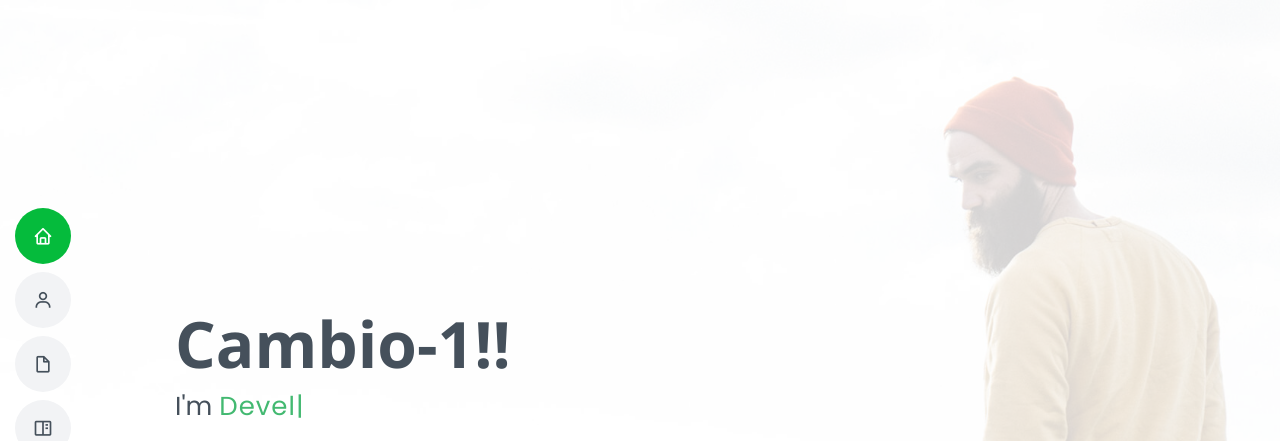
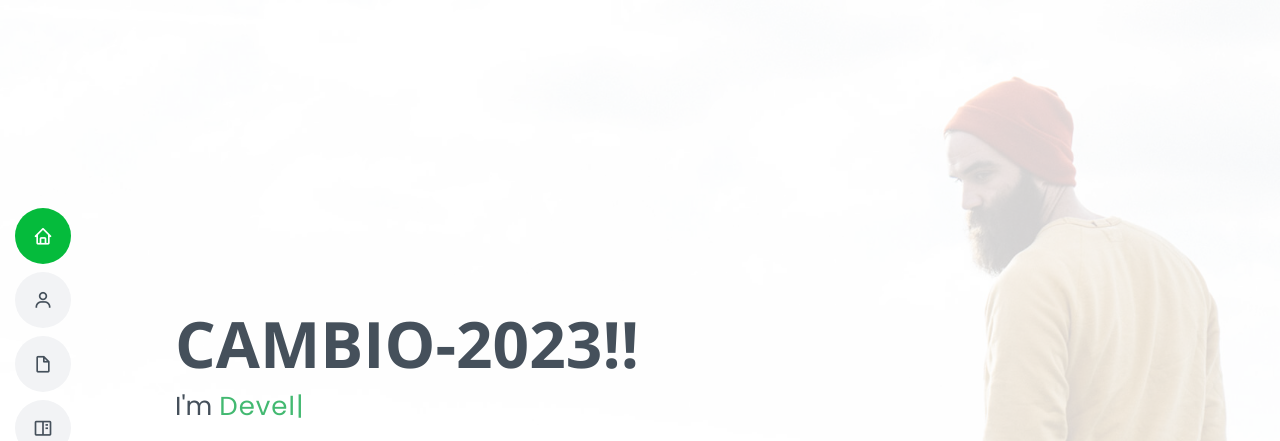
Before and after one commit to MARK80997/version2, a plain HTML site: page index.html in a window 1280 px wide. Shown: the top 441 px of the page. Drawn offline with nearby package versions, Linux system fonts and the light colour scheme.

Commit message:
cambio-2023

```diff
--- a/index.html
+++ b/index.html
@@ -61,7 +61,7 @@
   <!-- ======= Hero Section ======= -->
   <section id="hero" class="d-flex flex-column justify-content-center">
     <div class="container" data-aos="zoom-in" data-aos-delay="100">
-      <h1>Cambio-1!!</h1>
+      <h1>CAMBIO-2023!!</h1>
       <p>I'm <span class="typed" data-typed-items="Designer, Developer, Freelancer, Photographer"></span></p>
       <div class="social-links">
         <a href="#" class="twitter"><i class="bx bxl-twitter"></i></a>
```
